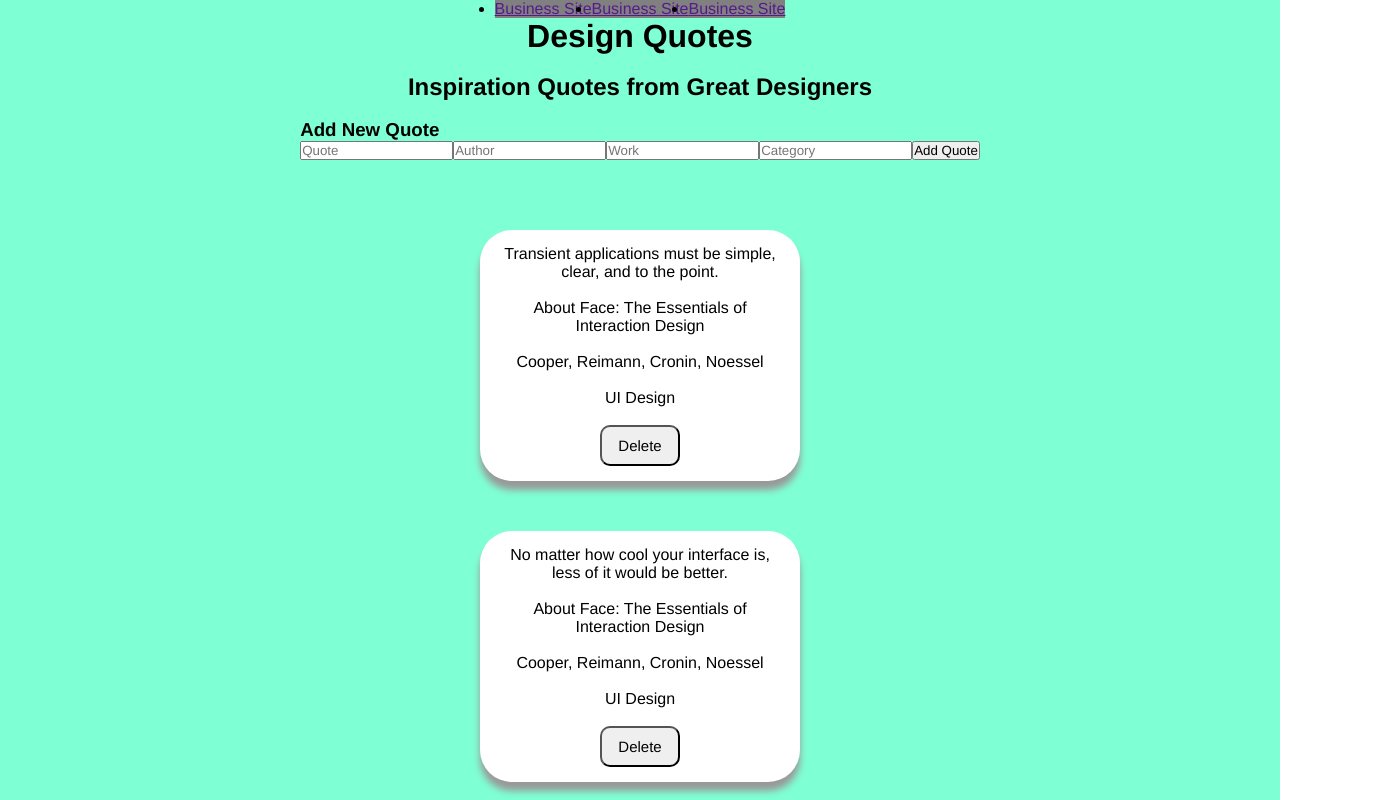
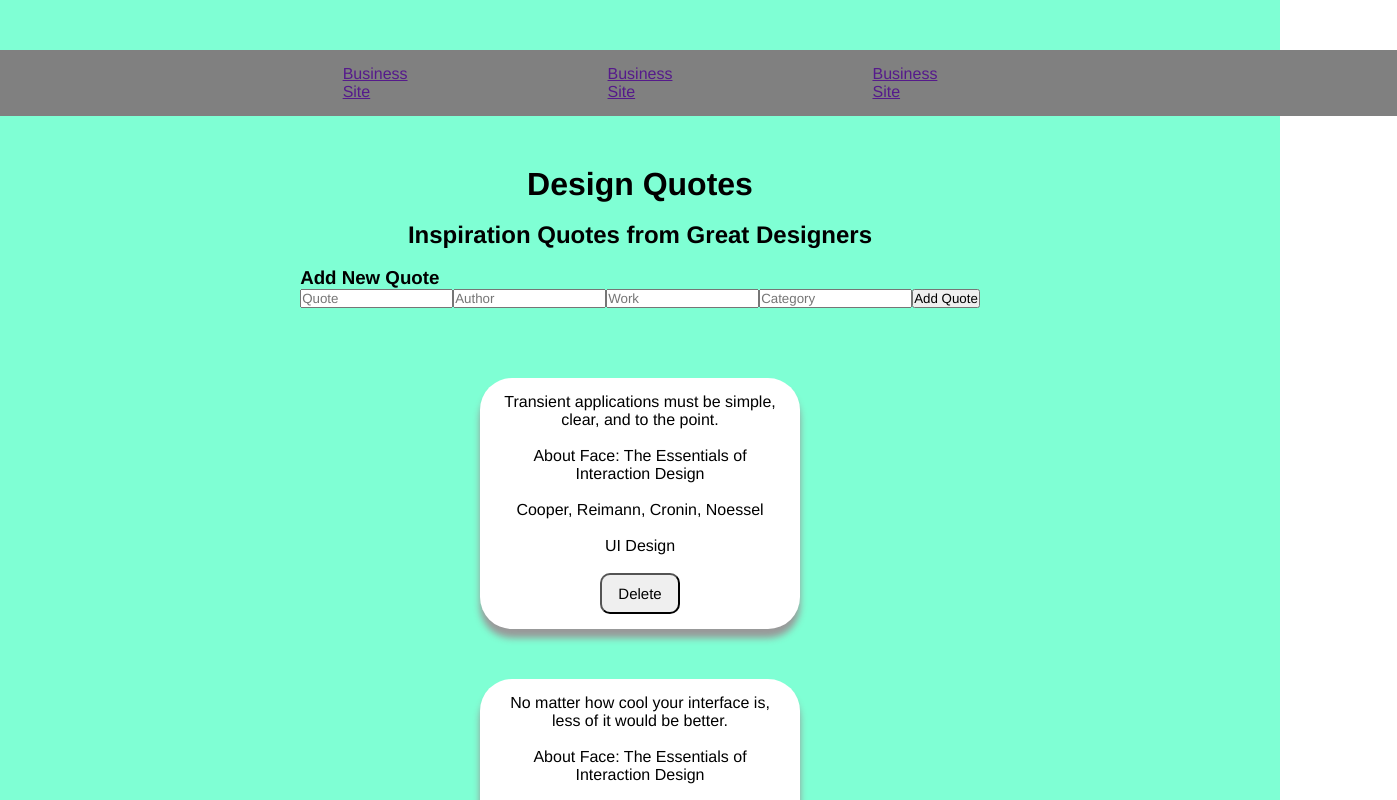
Before and after one commit to keoshaug/flatironFrontEndPhase2ReactProject, a React (Vite) app: page / in a window 1280 px wide. Shown: the top 800 px of the page, 1397 px wide, since content can reach past the window. Built offline with nearby package versions, Linux system fonts and the light colour scheme; data requests are answered from the project's data file.

Commit message:
adjusting the css for nav at top of page

```diff
--- a/db.json
+++ b/db.json
@@ -132,13 +132,6 @@
       "work": "starck.com/about",
       "author": "Philippe Starck",
       "category": "human element"
-    },
-    {
-      "quote": "A",
-      "author": "B",
-      "work": "C",
-      "category": "D",
-      "id": "74DmXAK"
     }
   ]
 }
--- a/src/components/Navbar.css
+++ b/src/components/Navbar.css
@@ -1,14 +1,18 @@
 
 .navBar {
-    background-size: cover;
     background-color: gray;
     display: flex;
-    flex-direction: row;
-    justify-content: space-evenly;
+    margin: 50px;
+    padding-top: 15px;
+    padding-bottom: 15px;
+    padding-left: 260px;
+    padding-right: 260px;
 }
 
-.nav-ul {
+.nav-ul, .nav-li {
     display: flex;
     flex-direction: row;
     justify-content: space-between;
+    padding-left: 100px;
+    padding-right: 100px;
 }
--- a/src/components/Navbar.jsx
+++ b/src/components/Navbar.jsx
@@ -6,9 +6,9 @@ const Navbar = () => {
     <>
     <nav className='navBar'>
         <ul className='nav-ul'>
-         <li><a href="" className='site-title'>Business Site</a></li>
-            <li><a href="" className='site-title'>Business Site</a></li>
-            <li><a href="" className='site-title'>Business Site</a></li>
+            <li className='nav-li'><a href="" className='site-title'>Business Site</a></li>
+            <li className='nav-li'><a href="" className='site-title'>Business Site</a></li>
+            <li className='nav-li'><a href="" className='site-title'>Business Site</a></li>
         </ul>
     </nav>
     </>
```
